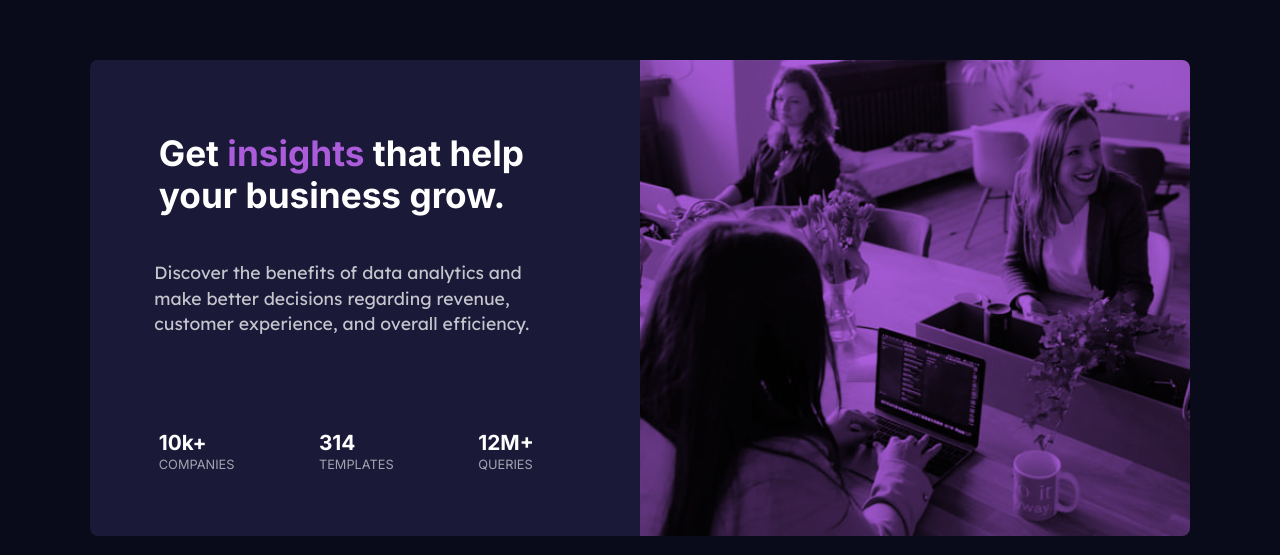
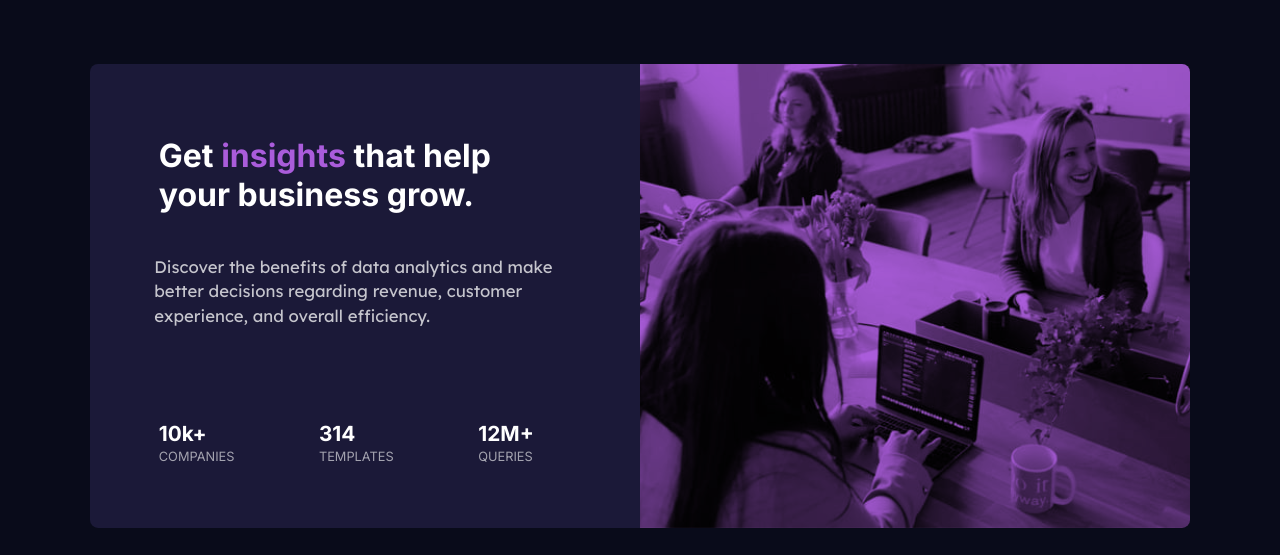
Before and after one commit to wolfie-09/stats-preview-card-component-main, a plain HTML site: page index.html in a window 1280 px wide. Shown: the part 103-658 px from the top of the page. Drawn offline with Linux system fonts and the light colour scheme.

Commit message:
Update style.css

```diff
--- a/style.css
+++ b/style.css
@@ -241,12 +241,12 @@ p {
         width: 50%;
     }
     .card-hero h1 {
-        font-size: 2.2rem;
+        font-size: 2rem;
     }
 
     .card-hero p {
         margin-top: 3em;
-        font-size: 1rem;
+        font-size: .95rem;
     }
 
     .card-component h2 {
```
